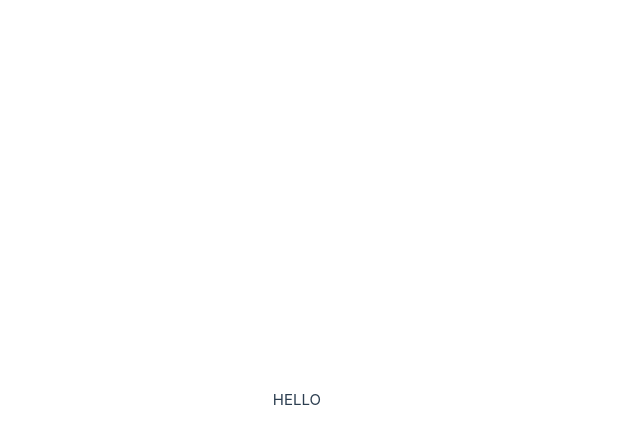
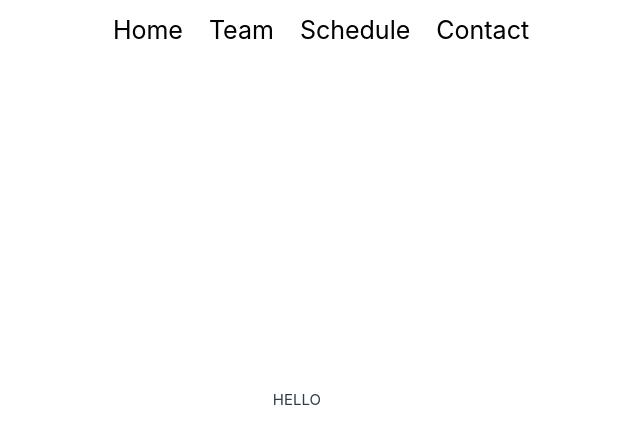
Before and after one commit to NikitaChemeris/Nitra-Voleyball, a Vue app: page / in a window 1280 px wide. Shown: the top 444 px of the page, without its empty margins (319-959 px from the left). Built offline with nearby package versions, Linux system fonts and the light colour scheme; the HTML template or start-up script is replaced by a standard one.

Commit message:
Development Navbar

```diff
--- a/src/App.vue
+++ b/src/App.vue
@@ -1,7 +1,18 @@
-<script setup lang="ts">
-import { RouterLink, RouterView } from 'vue-router'
+<script>
+import { RouterLink, RouterView } from 'vue-router';
+import Navbar from './components/Navbar.vue';
+
+export default {
+  components: {
+    Navbar,
+    RouterView
+  }
+};
 </script>
 
 <template>
-  <RouterView />
+  <div>
+    <Navbar />
+    <RouterView />
+  </div>
 </template>
--- a/src/components/Navbar.vue
+++ b/src/components/Navbar.vue
@@ -8,3 +8,27 @@
         </ul>
     </nav>
 </template>
+
+<style>
+nav {
+    position: fixed;
+    top: 0;
+    left: 0;
+    padding: 10px 0;
+    width: 100%;
+}
+
+ul {
+    list-style: none;
+    display: flex;
+    justify-content: center;
+    gap: 20px;
+    margin: 0;
+    padding: 0;
+}
+
+li a {
+    color: black;
+    font-size: 25px;
+}
+</style>
```
